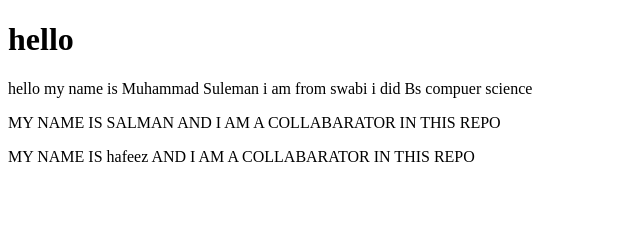
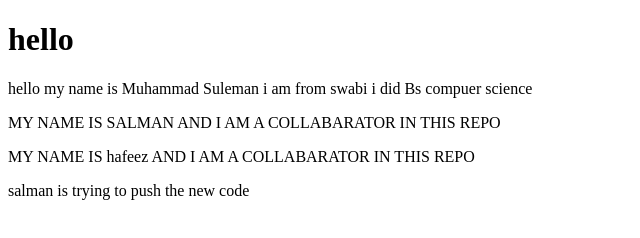
Before and after one commit to Suleman1911/test, a plain HTML site: page index.html in a window 1280 px wide. Shown: the whole page, without its empty margins (0-640 px from the left). Drawn offline with Linux system fonts and the light colour scheme.

Commit message:
salman is trying to push a code

```diff
--- a/index.html
+++ b/index.html
@@ -10,5 +10,6 @@
     <p>hello my name is Muhammad Suleman i am from swabi i did Bs compuer science</p>
     <P>MY NAME IS SALMAN AND I AM A COLLABARATOR IN THIS REPO</P>
     <P>MY NAME IS   hafeez AND I AM A COLLABARATOR IN THIS REPO</P>
+    <p>salman is trying to push the new code </p>
 </body>
 </html>
```
